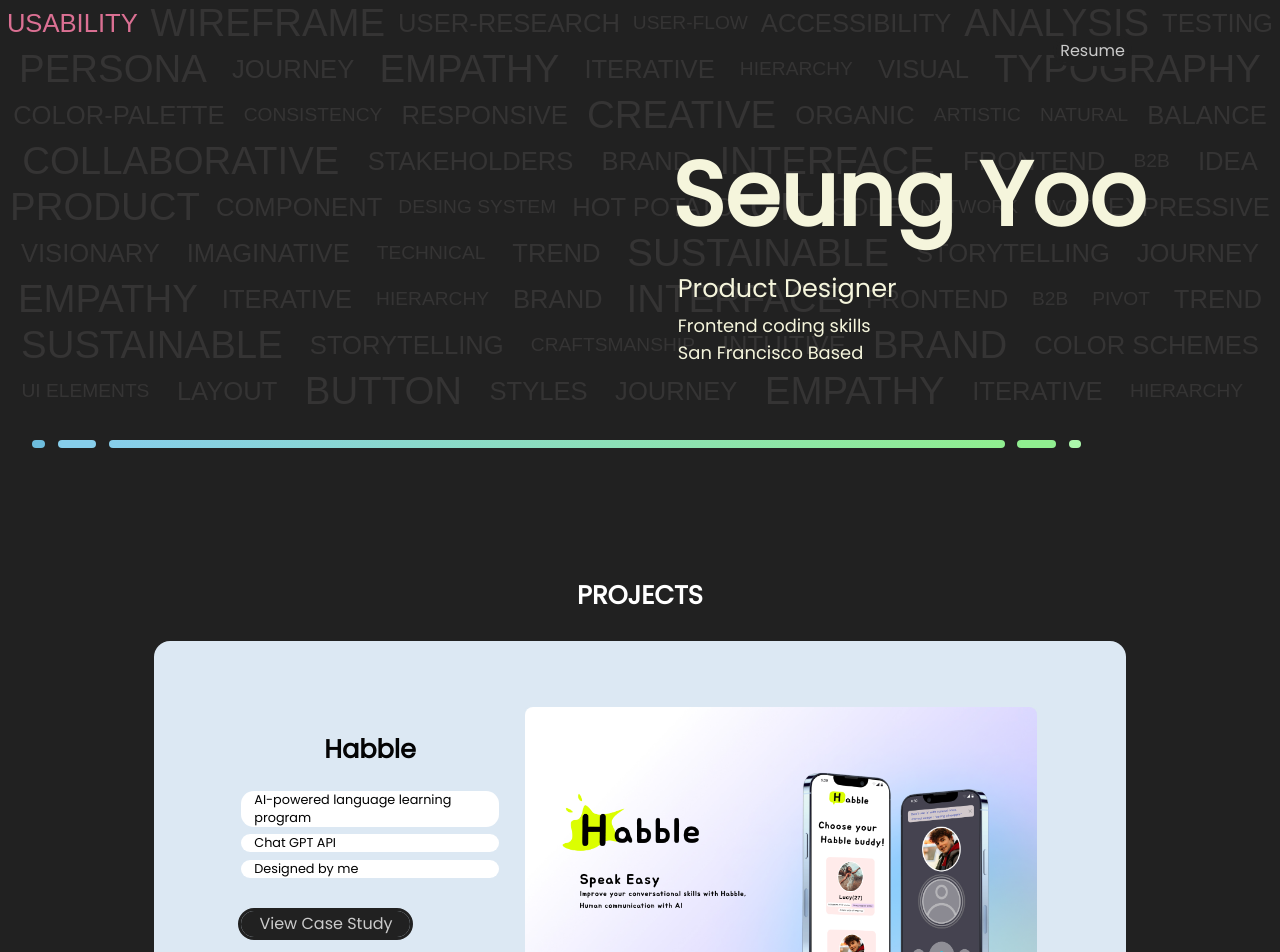
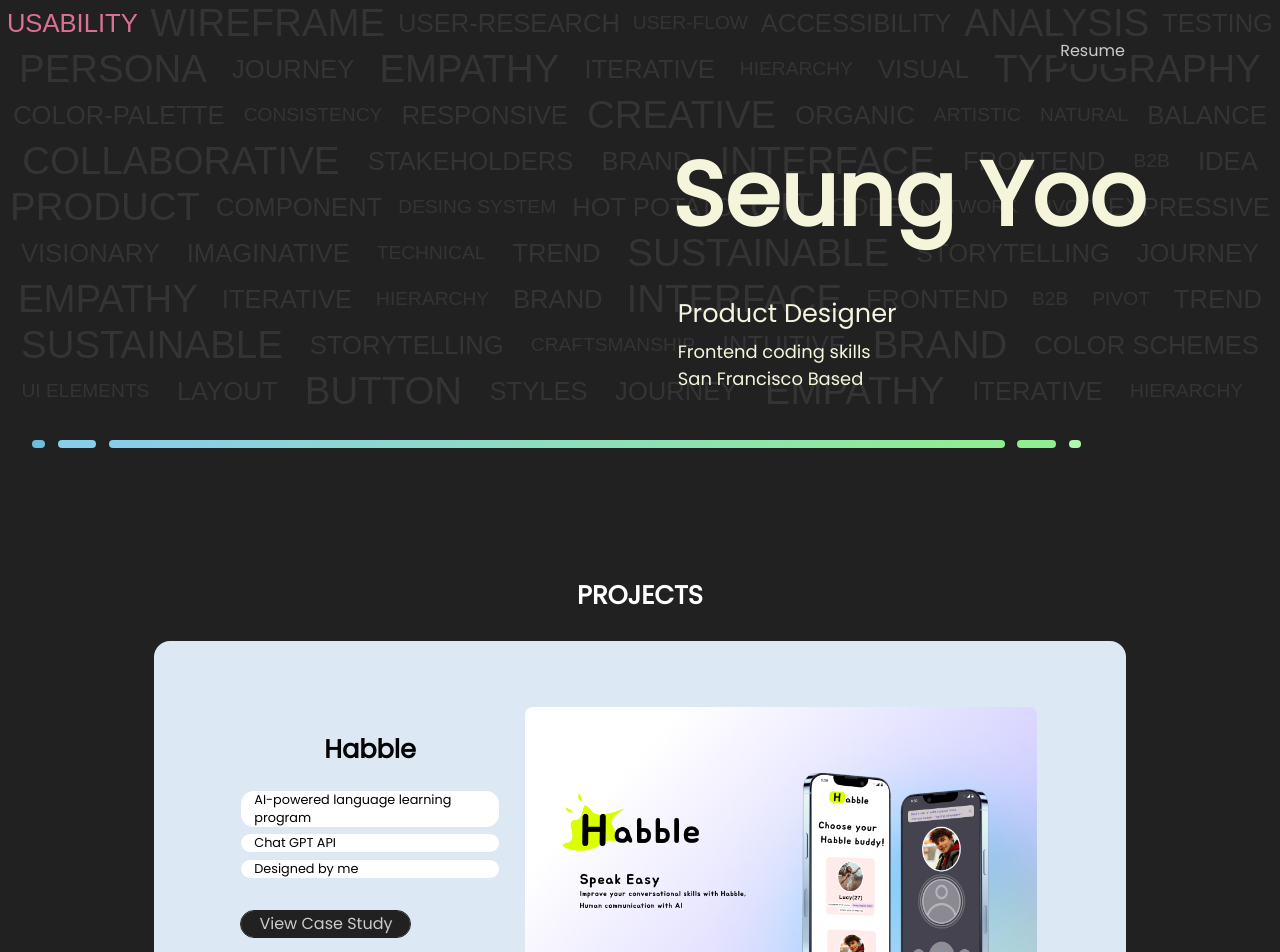
Before and after one commit to SssngM/react-port, a React (Create React App) app: page / in a window 1280 px wide. Shown: the top 952 px of the page. Built offline with nearby package versions, Linux system fonts and the light colour scheme; a web font is replaced by a local one.

Commit message:
update layout

```diff
--- a/src/components/intro/intro.css
+++ b/src/components/intro/intro.css
@@ -90,7 +90,7 @@ button:hover {
   flex-direction: column;
   /* padding-bottom: 20%; */
   position: absolute;
-  margin-top: 21%;
+  margin-top: 23%;
   margin-left: 23%;
 }
 
--- a/src/components/productlist/productlist.css
+++ b/src/components/productlist/productlist.css
@@ -86,7 +86,7 @@ a {
   border-radius: 1em;
   padding: 0.5% 7% 0.5% 7%;
   text-align: left;
-  outline: solid #212121;
+  outline: solid 0.1em #212121;
 }
 
 .a-link {
@@ -120,6 +120,7 @@ a {
 .port {
   font-size: 2vh;
   margin: 0;
+  padding-top:10%
 }
 .p-title {
   font-size: 2vh;
```
